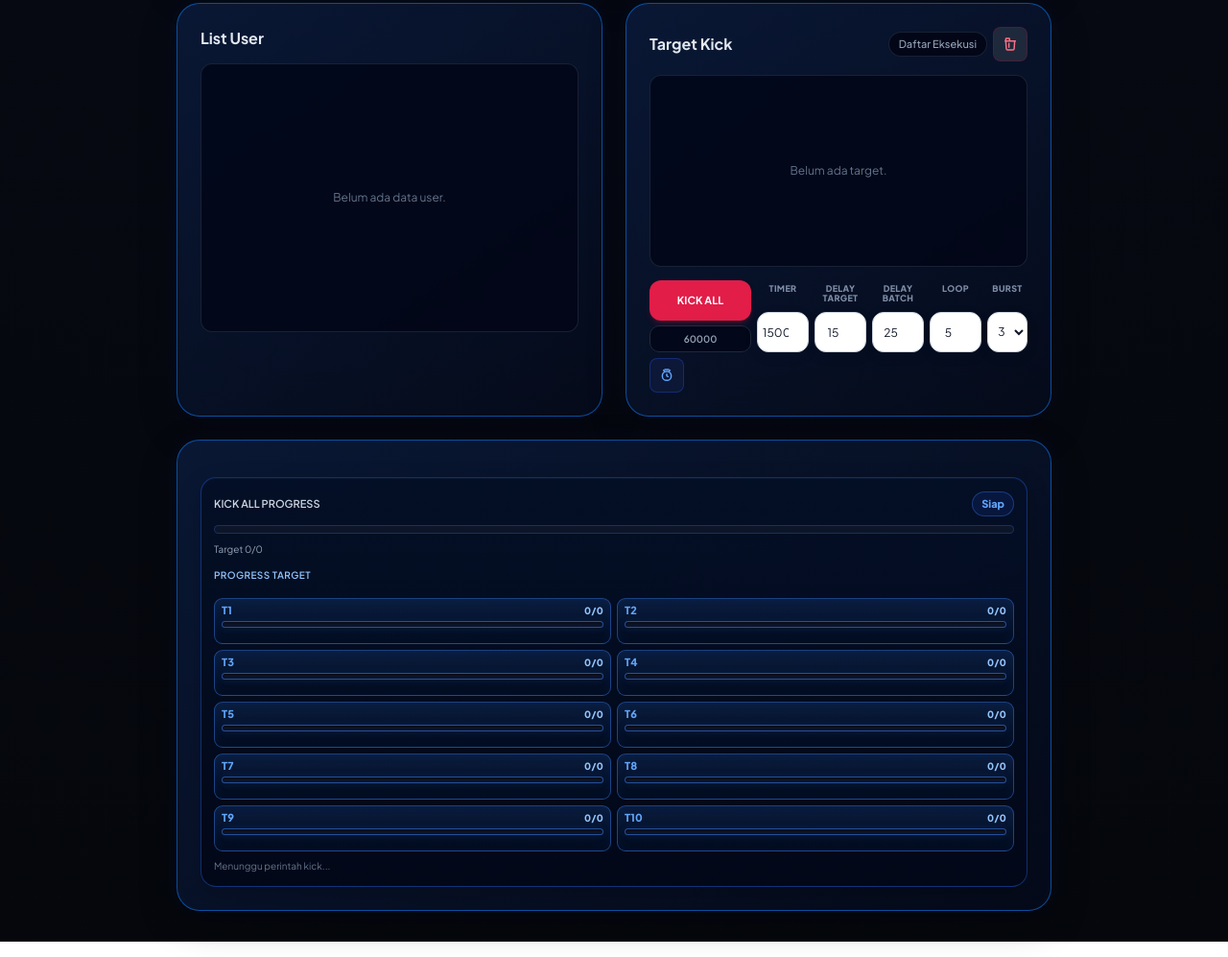
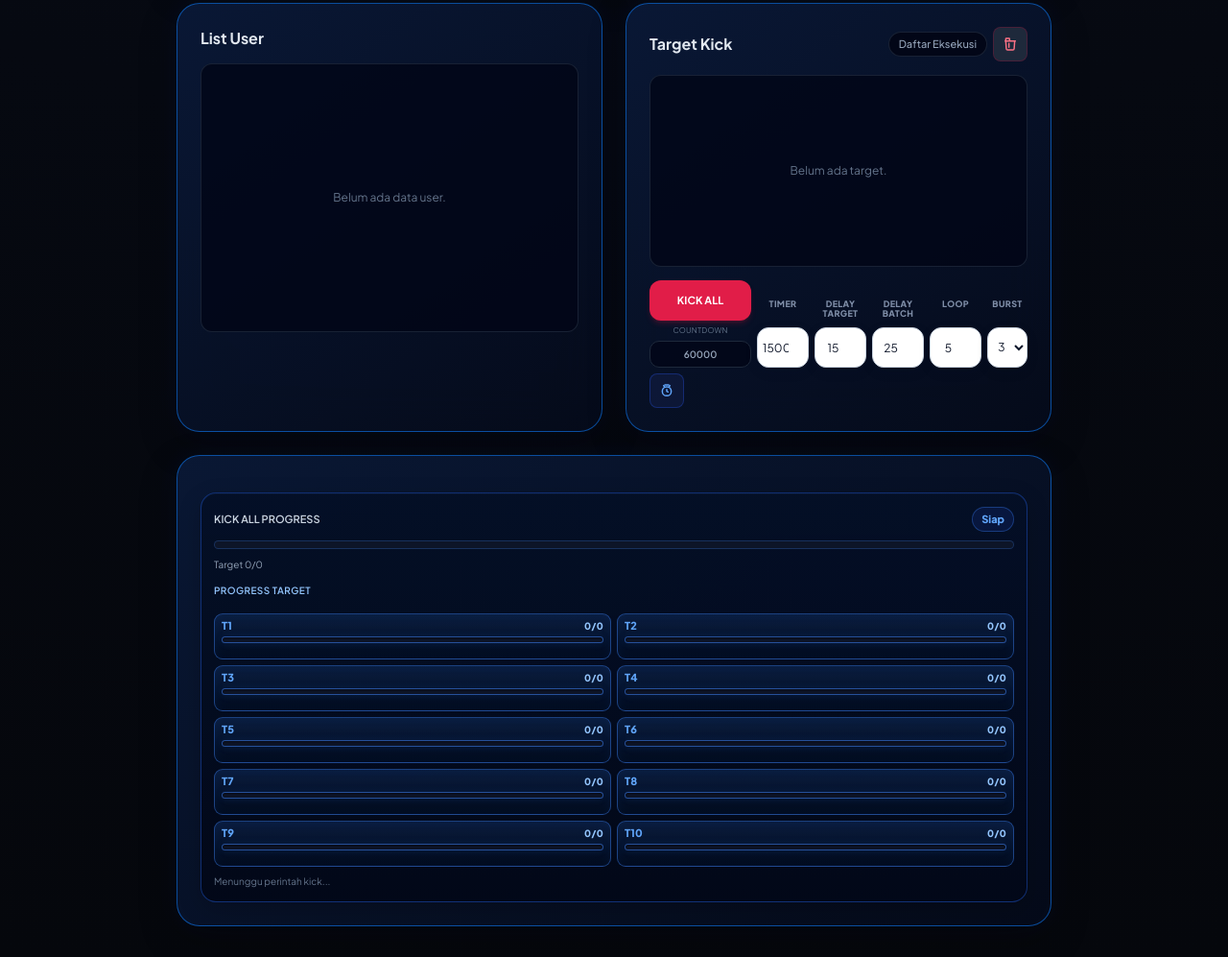
Before and after one commit to gantarbagos19-star/newsock, a website: page public/index.html in a window 1280 px wide. Shown: the part 1641-2638 px from the top of the page at 96% size. Drawn offline with nearby package versions, Linux system fonts and the light colour scheme.

Commit message:
Add files via upload

```diff
--- a/public/index.html
+++ b/public/index.html
@@ -605,7 +605,8 @@ box-sizing:border-box!important;border-radius:0!important;
       <div class="kick-control-row grid grid-cols-[minmax(0,1fr)_54px_54px_54px_54px_42px] items-end gap-1.5">
         <div class="min-w-0">
           <button id="kickAllButton" onclick="kickSelectedTargets()" class="w-full h-9 bg-rose-600 hover:bg-rose-500 text-white font-bold px-2 rounded-lg text-[10px] transition-all shadow-md shadow-rose-600/20 active:scale-95">KICK ALL</button>
-          <div id="timerValue" class="mt-1 w-full h-6 flex items-center justify-center rounded-lg bg-slate-950/80 border border-slate-800 text-[9px] font-semibold text-slate-400">60000</div>
+          <span class="block text-[8px] uppercase tracking-wide text-slate-500 mt-1 text-center">Countdown</span>
+          <div id="timerValue" class="w-full h-6 flex items-center justify-center rounded-lg bg-slate-950/80 border border-slate-800 text-[9px] font-semibold text-slate-400">60000</div>
         </div>
         <label class="min-w-0">
           <span class="block text-[8px] uppercase tracking-wide text-slate-500 mb-1 text-center">Timer</span>
```
